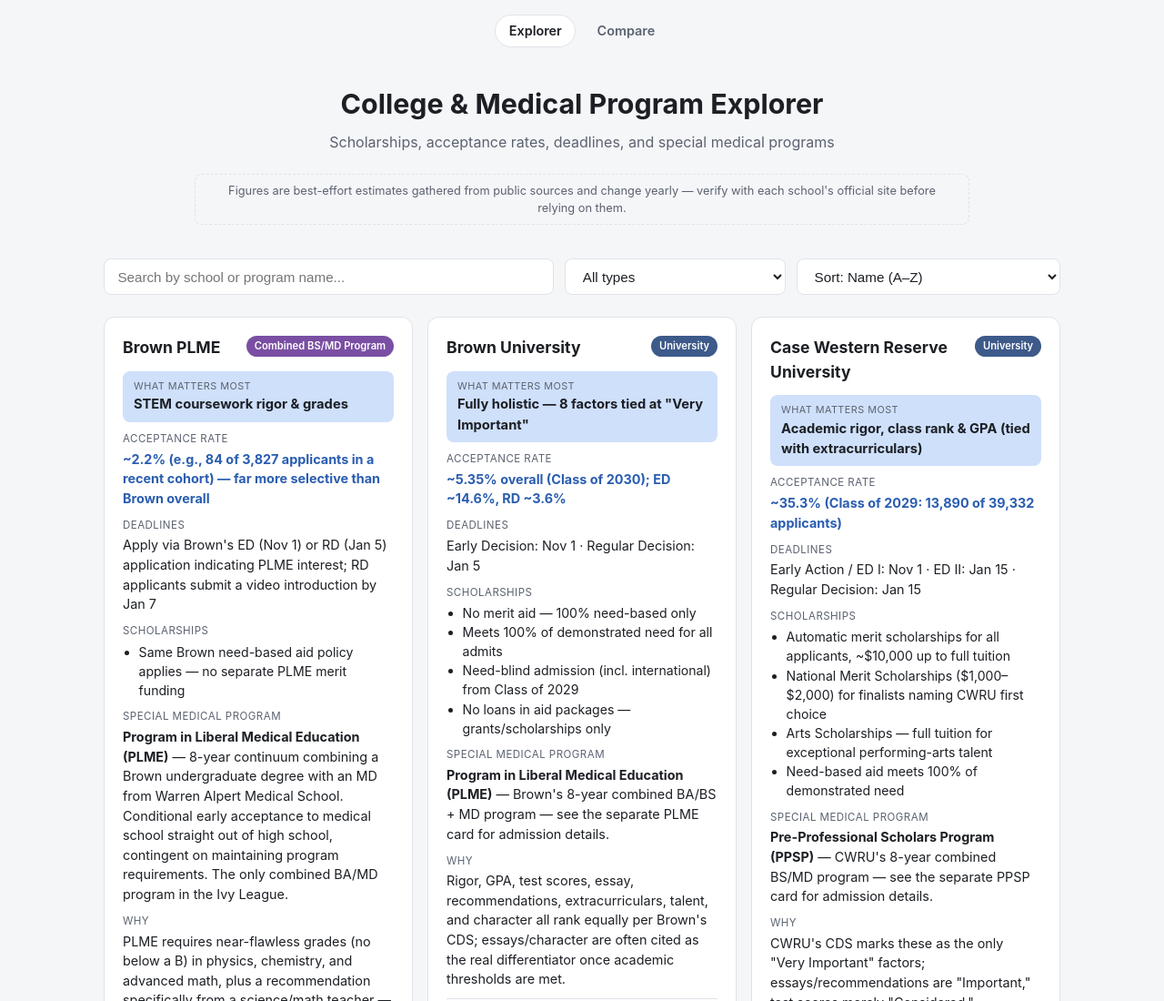
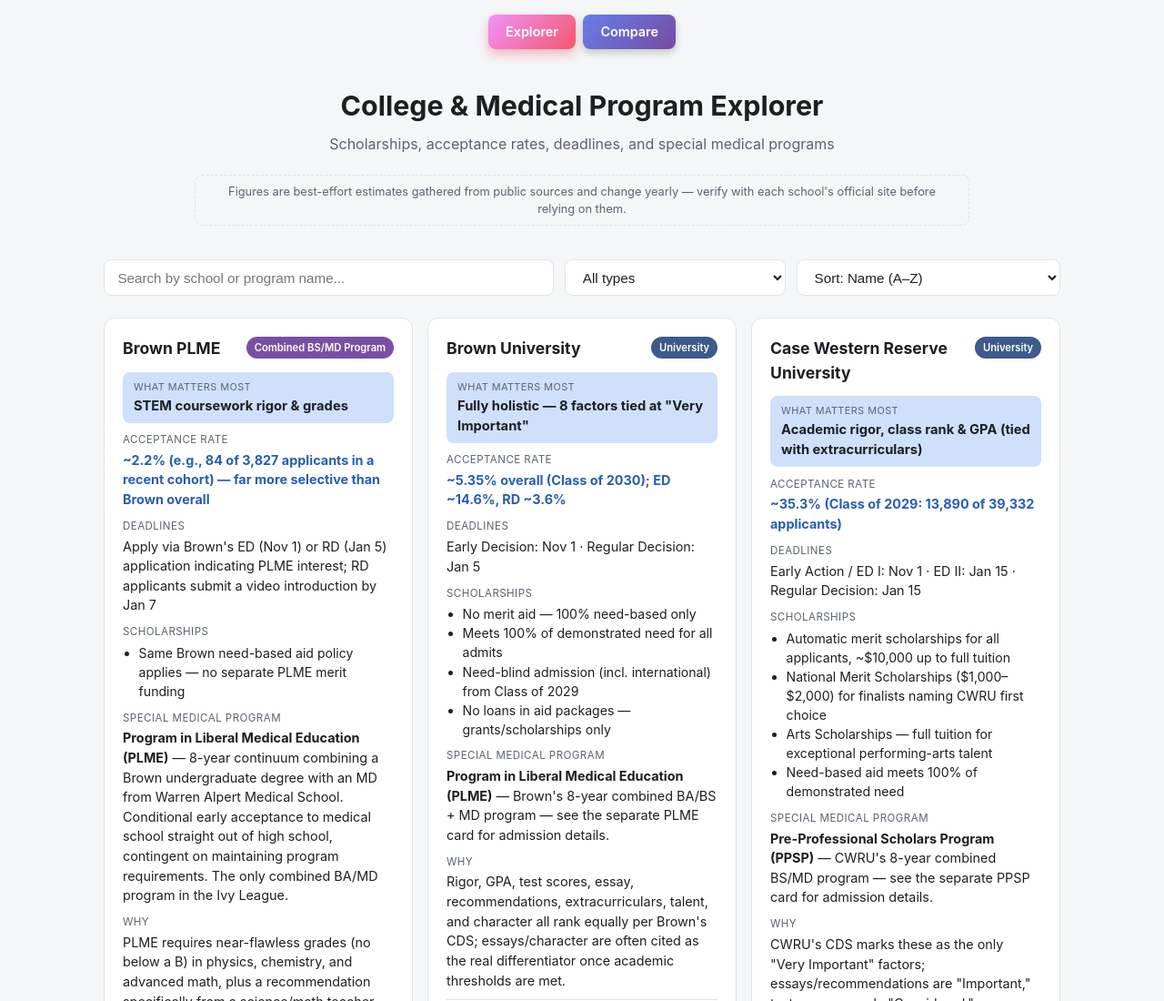
Before and after one commit to konduri-hub/college, a plain HTML site: page index.html in a window 1280 px wide. Shown: the top 1100 px of the page at 91% size. Drawn offline with Linux system fonts and the light colour scheme.

Commit message:
Make Explore and Compare buttons colorful with gradient backgrounds

```diff
--- a/style.css
+++ b/style.css
@@ -65,23 +65,33 @@
 }
 
 .nav-link {
-  color: var(--text-dim);
+  color: #fff;
   text-decoration: none;
   font-size: 0.9rem;
   font-weight: 600;
-  padding: 0.4rem 0.9rem;
-  border-radius: 999px;
-  border: 1px solid transparent;
+  padding: 0.5rem 1.2rem;
+  border-radius: 8px;
+  border: none;
+  background: linear-gradient(135deg, #667eea 0%, #764ba2 100%);
+  transition: all 0.3s ease;
+  box-shadow: 0 4px 8px rgba(0, 0, 0, 0.2);
+  cursor: pointer;
 }
 
 .nav-link:hover {
-  background: var(--surface-hover);
+  background: linear-gradient(135deg, #764ba2 0%, #667eea 100%);
+  transform: translateY(-2px);
+  box-shadow: 0 6px 12px rgba(102, 126, 234, 0.4);
 }
 
 .nav-link.active {
-  color: var(--text);
-  background: var(--surface);
-  border-color: var(--border);
+  background: linear-gradient(135deg, #f093fb 0%, #f5576c 100%);
+  box-shadow: 0 6px 12px rgba(245, 87, 108, 0.4);
+}
+
+.nav-link.active:hover {
+  background: linear-gradient(135deg, #f5576c 0%, #f093fb 100%);
+  transform: translateY(-2px);
 }
 
 .site-header {
```
